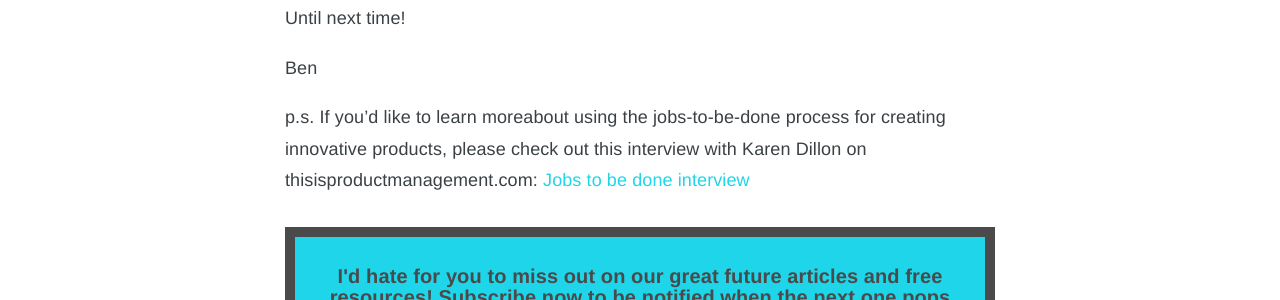
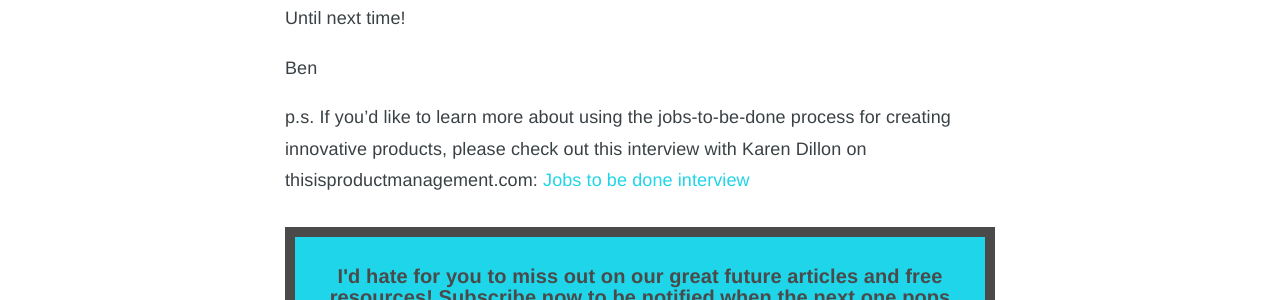
Before and after one commit to flowcustom/devwalks.github.io, a Jekyll site: the page built from _posts/2017-08-17-lets-build-saas-planning.md, in a window 1280 px wide and 900 px high, scrolled down 10570 px. Shown: the part 153-453 px from the top of the window. Built offline with Jekyll 4.4.1, drawn with Linux system fonts in a browser that asks for light colours; comment, search, counter and statistics services are not loaded.

Commit message:
Fixed typo

```diff
--- a/_posts/2017-08-17-lets-build-saas-planning.md
+++ b/_posts/2017-08-17-lets-build-saas-planning.md
@@ -283,5 +283,5 @@ Until next time!
 
 Ben
 
-p.s. If you'd like to learn moreabout using the jobs-to-be-done process for creating innovative products, please
+p.s. If you'd like to learn more about using the jobs-to-be-done process for creating innovative products, please
 check out this interview with Karen Dillon on thisisproductmanagement.com: [Jobs to be done interview](https://www.thisisproductmanagement.com/episodes/jobs-to-be-done/)
```
